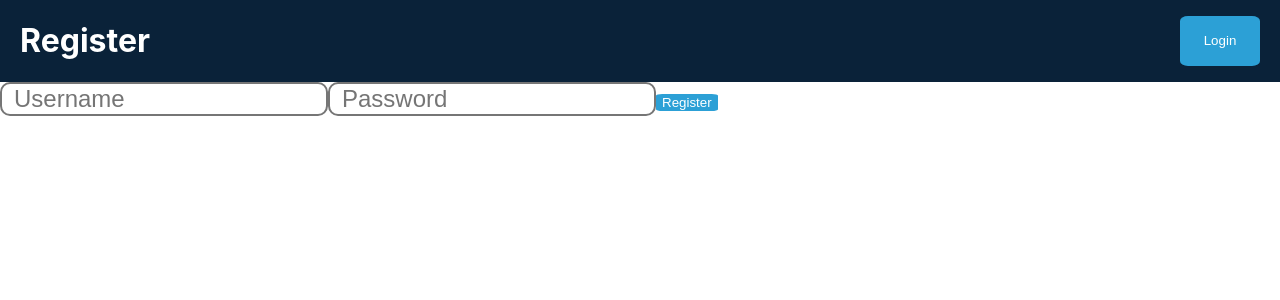
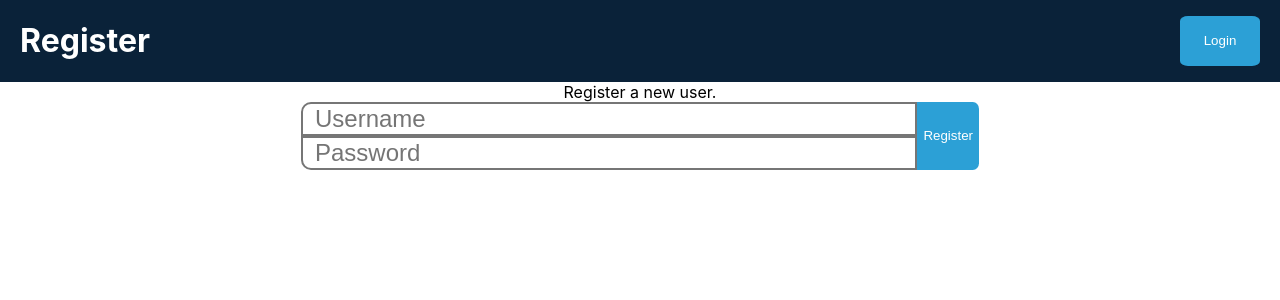
Before and after one commit to doleksiyenko/Expense-Tracker, a React (Create React App) app in the folder client/: page /register in a window 1280 px wide. Shown: the top 300 px of the page. Built offline with nearby package versions, Linux system fonts and the light colour scheme.

Commit message:
Stylized entry forms

```diff
--- a/client/src/App.css
+++ b/client/src/App.css
@@ -28,3 +28,9 @@
 .formInput:focus {
     border: 2px #2393c7 solid;
 }
+
+.entryForm {
+    display: flex;
+    justify-content: center;
+    background-color: white;
+}
--- /dev/null
+++ b/client/src/components/EntryForm/EntryForm.js
@@ -0,0 +1,47 @@
+import React from "react";
+
+const EntryForm = ({
+    page,
+    submitFunction,
+    username,
+    password,
+    setUsername,
+    setPassword,
+}) => {
+    return (
+        <div className="entryForm">
+            <form id="entry-form" onSubmit={submitFunction}>
+                <div>
+                    <input
+                        className="roundedInput formInput"
+                        id="entry-input-top"
+                        value={username}
+                        placeholder="Username"
+                        onChange={(e) => {
+                            setUsername(e.target.value);
+                        }}
+                    ></input>
+                    <input
+                        className="roundedInput formInput"
+                        id="entry-input-bottom"
+                        value={password}
+                        type="password"
+                        placeholder="Password"
+                        onChange={(e) => {
+                            setPassword(e.target.value);
+                        }}
+                    ></input>
+                </div>
+                <button
+                    className="primary-button"
+                    id="entry-button"
+                    type="submit"
+                >
+                    {page}
+                </button>
+            </form>
+        </div>
+    );
+};
+
+export default EntryForm;
--- a/client/src/components/Login/Login.css
+++ b/client/src/components/Login/Login.css
@@ -1,4 +1,26 @@
-#login-form {
-    display: flex;
-    flex-direction: column;
+#entry-form {
+    display: grid;
+    grid-template-columns: 10fr 1fr;
 }
+
+#entry-form > div {
+    display: grid;
+    grid-template-rows: 1fr 1fr;
+}
+
+#entry-input-top {
+    border-top-right-radius: 0;
+    border-bottom-right-radius: 0;
+    border-bottom-left-radius: 0;
+}
+
+#entry-input-bottom {
+    border-top-right-radius: 0;
+    border-bottom-right-radius: 0;
+    border-top-left-radius: 0;
+}
+
+#entry-button {
+    border-top-left-radius: 0;
+    border-bottom-left-radius: 0;
+}
--- a/client/src/components/Login/Login.js
+++ b/client/src/components/Login/Login.js
@@ -6,6 +6,7 @@ import { AuthContext } from "../../context/AuthContext";
 import EntryHeader from "../EntryHeader/EntryHeader";
 // styles
 import "./Login.css";
+import EntryForm from "../EntryForm/EntryForm";
 
 const Login = () => {
     const [username, setUsername] = useState("");
@@ -51,34 +52,17 @@ const Login = () => {
     return (
         <div>
             <EntryHeader page={"Login"} />
-            <div>
-                <form id="login-form" onSubmit={logIn}>
-                    <input
-                        className="roundedInput formInput"
-                        value={username}
-                        placeholder="Username"
-                        onChange={(e) => {
-                            setUsername(e.target.value);
-                        }}
-                    ></input>
-                    <input
-                        className="roundedInput formInput"
-                        value={password}
-                        type="password"
-                        placeholder="Password"
-                        onChange={(e) => {
-                            setPassword(e.target.value);
-                        }}
-                    ></input>
-                    <button
-                        style={{ width: 80, height: 40 }}
-                        className="primary-button"
-                        type="submit"
-                    >
-                        Login
-                    </button>
-                </form>
-            </div>
+            <span style={{ display: "flex", justifyContent: "center" }}>
+                Login to view your transactions.
+            </span>
+            <EntryForm
+                page={"Login"}
+                submitFunction={logIn}
+                username={username}
+                password={password}
+                setUsername={setUsername}
+                setPassword={setPassword}
+            />
         </div>
     );
 };
--- a/client/src/components/Register/Register.js
+++ b/client/src/components/Register/Register.js
@@ -2,7 +2,7 @@ import React, { useState, useContext } from "react";
 import { useHistory } from "react-router-dom";
 import { AuthContext } from "../../context/AuthContext";
 import EntryHeader from "../EntryHeader/EntryHeader";
-
+import EntryForm from "../EntryForm/EntryForm";
 const Register = ({ page }) => {
     const [username, setUsername] = useState("");
     const [password, setPassword] = useState("");
@@ -61,24 +61,17 @@ const Register = ({ page }) => {
     return (
         <div>
             <EntryHeader page={"Register"} />
-            <div>
-                <form onSubmit={registerUser}>
-                    <input
-                        className="roundedInput formInput"
-                        value={username}
-                        onChange={(e) => setUsername(e.target.value)}
-                        placeholder="Username"
-                    ></input>
-                    <input
-                        className="roundedInput formInput"
-                        value={password}
-                        onChange={(e) => setPassword(e.target.value)}
-                        placeholder="Password"
-                        type="password"
-                    ></input>
-                    <button className="primary-button">Register</button>
-                </form>
-            </div>
+            <span style={{ display: "flex", justifyContent: "center" }}>
+                Register a new user.
+            </span>
+            <EntryForm
+                page={"Register"}
+                submitFunction={registerUser}
+                username={username}
+                password={password}
+                setUsername={setUsername}
+                setPassword={setPassword}
+            ></EntryForm>
         </div>
     );
 };
```
